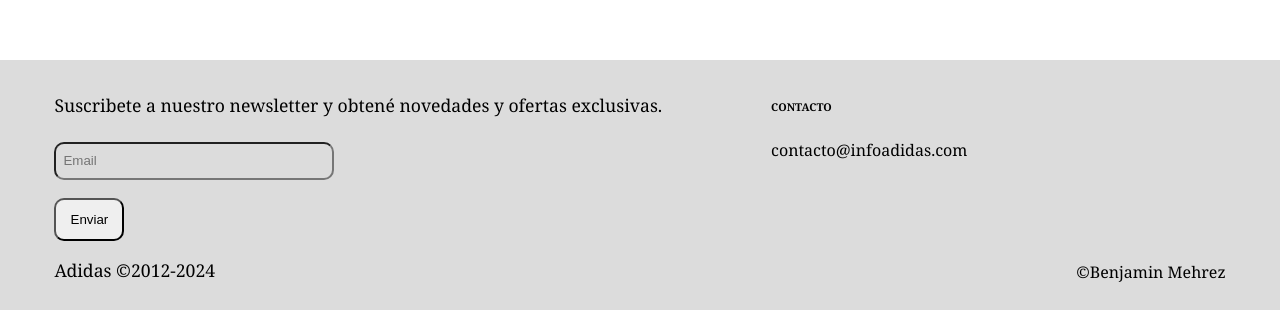
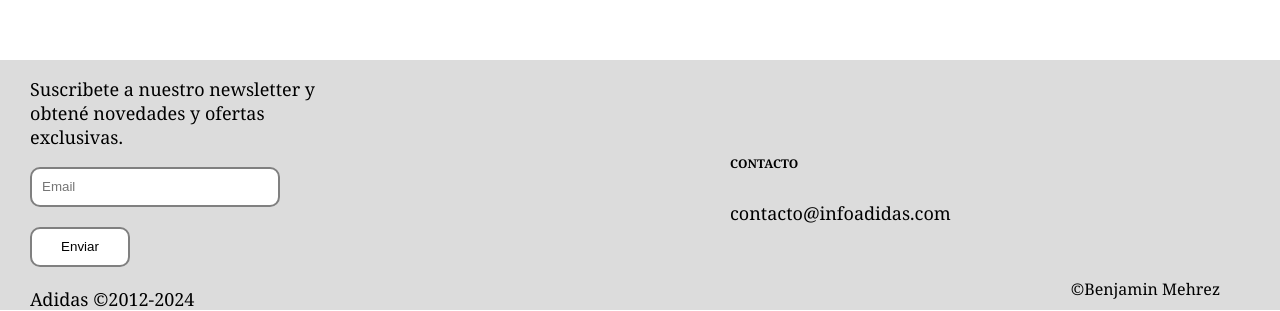
Before and after one commit to BenjaminMehrez/react-js, a React (Vite) app in the folder react-js/: page /cart in a window 1280 px wide. Shown: the part 690-1001 px from the top of the page. Built offline with nearby package versions, Linux system fonts and the light colour scheme.

Commit message:
mod response

```diff
--- a/react-js/src/components/CartContainer/CartContainer.css
+++ b/react-js/src/components/CartContainer/CartContainer.css
@@ -1,40 +1,34 @@
 .cart-container {
     display: flex;
-    justify-content: center;
+    flex-direction: column-reverse;
     align-items: center;
-    width: 1500px;
-    margin: auto;
-    margin-bottom: 200px;
-
+    margin-bottom: 180px;
 }
 
 .cart-card {
     display: flex;
-    flex-wrap: wrap;
-    max-height: 700px;
-    width: 700px;
-    overflow: auto;
+    flex-direction: column;
+    gap: 6px;
 }
 
-.card-body-cart{
+.card-body-cart {
     display: flex;
     flex-direction: column;
     text-align: center;
-    width: 320px;
-    height: 520px;
-    margin: 10px;
-    margin-bottom: 25px;
+    width: 275px;
+    height: 470px;
+    margin: 20px;
     gap: 5px;
     padding-bottom: 10px;
     border-radius: 20px;
     box-shadow: 2px 2px 10px rgba(0, 0, 0, 0.5);
 }
 
-.card-body-cart:hover{
+.card-body-cart:hover {
     border: 1px solid gray;
 }
 
-.restar{
+.restar {
     margin: auto;
     margin-top: 10px;
     width: 120px;
@@ -42,61 +36,60 @@
     border-radius: 20px;
     border: 2px solid gray;
     background-color: white;
+    color: black;
     cursor: pointer;
 }
 
-.restar:hover{
+.restar:hover {
     color: white;
     background-color: gray;
 }
 
-.eliminar{
+.eliminar {
     margin: auto;
     width: 150px;
     height: 40px;
     border-radius: 20px;
     border: 2px solid gray;
     background-color: white;
+    color: black;
     margin-bottom: 10px;
     cursor: pointer;
 }
 
-.eliminar:hover{
+.eliminar:hover {
     color: white;
     background-color: gray;
 }
 
-.img-cart{
+.img-cart {
     padding-bottom: 5px;
     border-top-left-radius: 20px;
     border-top-right-radius: 20px;
 }
 
-
-                               /* FORMULARIO */
+/* FORMULARIO */
 
 .cart-form {
     display: flex;
     flex-direction: column;
-    flex-wrap: wrap;
-    width: 500px;
-    height: 600px;
+    width: 320px;
+    height: auto;
     border-radius: 20px;
     padding: 24px;
-    padding-top: 40px;
-    margin-left: 50px;
     box-shadow: 2px 2px 10px rgba(0, 0, 0, 0.5);
+    margin-bottom: 70px;
 }
 
-.precio-total{
-    width: 200px;
+.precio-total {
+    width: 250px;
     padding: 10px;
     border-radius: 20px;
     background-color: gainsboro;
 }
 
-.cliente{
-    width: 100px;
+.cliente {
+    width: 90px;
     padding: 10px;
     border-radius: 20px;
     background-color: gainsboro;
@@ -127,19 +120,24 @@
     width: 250px;
 }
 
+.form-compra {
+    display: flex;
+    flex-direction: column;
+    gap: 20px;
+}
+
 .cart-form-comprar {
     border-radius: 20px;
     background-color: gray;
     color: white;
     height: 40px;
-    width: 200px;
-    margin-left: 120px;
-    margin-bottom: 30px;
+    width: 150px;
     border: solid grey;
     cursor: pointer;
+    margin: auto;
 }
 
-.cart-form-comprar:hover{
+.cart-form-comprar:hover {
     background-color: white;
     color: black;
 }
@@ -148,19 +146,23 @@
     border-radius: 20px;
     background-color: gray;
     color: white;
-    margin-left: 120px;
     height: 40px;
-    width: 200px;
+    width: 150px;
     border: solid grey;
     cursor: pointer;
+    margin: auto;
 }
 
-.cart-form-vaciar:hover{
+.cart-form-vaciar:hover {
     color: black;
     background-color: white;
 }
 
+
+
 /* NO HAY PRODUCTOS */
+
+
 
 .product-cart {
     display: flex;
@@ -168,8 +170,63 @@
     height: 550px;
 }
 
-.gracias{
+.gracias {
     display: flex;
     justify-content: center;
     height: 550px;
 }
+
+
+
+@media (min-width: 1024px) {
+
+    .cart-container {
+        display: flex;
+        flex-direction: row;
+        justify-content: space-evenly;
+        align-items: center;
+    }
+
+    .cart-card {
+        display: flex;
+        max-height: 500px;
+        width: 400px;
+        overflow: auto;
+    }
+
+    .cart-form {
+        margin: 0;
+
+    }
+
+    .restar {
+        margin-bottom: 8px;
+    }
+
+}
+
+@media (min-width: 1400px) {
+
+
+    .cart-container{
+        justify-content: center;
+        gap: 150px;
+    }
+
+
+    .cart-card {
+        display: flex;
+        flex-direction: row;
+        justify-content: space-evenly;
+        align-items: center;
+        flex-wrap: wrap;
+        max-height: 560px;
+        width: 660px;
+        overflow: auto;
+    }
+
+    .cart-form {
+        width: 400px;
+        margin: 0;
+    }
+}
--- a/react-js/src/components/CartContainer/CartContainer.jsx
+++ b/react-js/src/components/CartContainer/CartContainer.jsx
@@ -14,7 +14,7 @@ const CartContainer = () => {
     })
 
     const { cartList, vaciarCarrito, precioTotal, eliminarItem, eliminarCantidad } = useCartContext()
-    const [ comprado, setComprado ] = useState(true)
+    const [comprado, setComprado] = useState(true)
 
     const handleComprar = (e) => {
 
@@ -96,9 +96,11 @@ const CartContainer = () => {
                                 value={formData.phone}
                                 onChange={handleForm}
                             />
+                        </form >
+                        <div className='form-compra'>
                             <button className='cart-form-comprar' onClick={handleComprar}>Comprar</button>
                             <button className='cart-form-vaciar' onClick={vaciarCarrito}>Vaciar carrito</button>
-                        </form >
+                        </div>
                     </div>
 
                 </div>
--- a/react-js/src/components/Footer/Footer.css
+++ b/react-js/src/components/Footer/Footer.css
@@ -1,36 +1,91 @@
-.footer{
+.footer {
     background-color: gainsboro;
 }
 
-.container-footer{
+.container-footer {
     display: flex;
-    justify-content: space-around;
-    height: 250px;
-    padding-top: 15px;
+    flex-direction: column;
+    align-items: start;
+    margin-left: 30px;
 }
 
-.suscribcion p{
-    margin-bottom: 25px;
-    font-size: 1.1em;
+.suscribete {
+    width: 300px;
+    font-size: large;
 }
 
-.suscribcion form input{
-    background-color: gainsboro;
-    width: 280px;
-    height: 38px;
+
+.email {
+    width: 250px;
+    height: 40px;
+    border: 2px solid gray;
+    padding-left: 10px;
     border-radius: 10px;
-    margin-bottom: 18px;
-    padding-left: 7px;
 }
 
-.submit{
-    padding: 12px;
+.submit {
+    width: 100px;
+    height: 40px;
+    border: 2px solid gray;
     border-radius: 10px;
-    width: 70px;
+    margin-top: 20px;
     cursor: pointer;
+    background-color: white;
+}
+
+.submit:hover {
+    background-color: gray;
+    color: white;
+}
+
+.adidas {
+    margin: 0;
+    margin-top: 20px;
+}
+
+.contacto {
+    font-size: 18px;
+    margin: 0;
+}
+
+.creador {
+    margin: auto;
+    margin-bottom: 10px;
+}
+
+
+@media (min-width: 1024px) {
+
+    .footer{
+        display: flex;
+        justify-content: center;
+
+    }
+
+    .container-footer {
+        display: flex;
+        flex-direction: row;
+        align-items: center;
+        width: 1600px;
+        height: 250px;
+
+    }
+
+    .submit:hover {
+        background-color: gray;
+        color: white;
+    }
+
+    .contacto {
+        margin: auto;
+        margin-left: 400px;
+
+    }
+
+    .crador{
+        margin: auto;
+
+    }
+
 
 }
-
-.by{
-    margin-top: 170px;
-}
--- a/react-js/src/components/Footer/Footer.jsx
+++ b/react-js/src/components/Footer/Footer.jsx
@@ -8,25 +8,20 @@ const Footer = () => {
 
         <footer className='footer'>
             <div className='container-footer'>
-                    <div className='suscribcion'>
+                <div className='suscribete'>
                     <p>Suscribete a nuestro newsletter y obtené novedades y ofertas exclusivas.</p>
                     <form>
-                            <input type="email" name="email" id="email" placeholder="Email" />
+                        <input className='email' type="email" name="email" id="email" placeholder="Email" />
+                        <input className='submit' type="submit" name="enviar" id="enviar" value="Enviar" />
                     </form>
-                        <input className='submit' type="submit" name="enviar" id="enviar" value="Enviar" />
-
-                        <p>Adidas ©2012-2024</p>
+                    <p className='adidas'>Adidas ©2012-2024</p>
                 </div>
                 <div className='contacto'>
                     <h6>CONTACTO</h6>
                     <p>contacto@infoadidas.com</p>
                 </div>
-                    <div className='by'>
-                        <p>&copy;Benjamin Mehrez</p>
+                <p className='creador'>&copy;Benjamin Mehrez</p>
             </div>
-
-                </div>
-
         </footer>
     )
 }
--- a/react-js/src/components/Item/Item.css
+++ b/react-js/src/components/Item/Item.css
@@ -25,6 +25,7 @@
 
 .card-submit{
     width: 150px;
+    color: black;
     border: 2px solid gray;
     padding: 10px;
     margin: auto;
--- a/react-js/src/components/ItemDetail/ItemDetail.css
+++ b/react-js/src/components/ItemDetail/ItemDetail.css
@@ -23,6 +23,7 @@
 
 
 .mas{
+    color: black;
     background-color: white;
     width: 50px;
     height: 30px;
@@ -42,6 +43,7 @@
     cursor: pointer;
     border: 2px solid gray;
     border-radius: 20px;
+    color: black;
     background-color: white;
     margin-left: 4px;
 }
@@ -51,6 +53,7 @@
     border-radius: 20px;
     margin-top: 15px;
     width: 75px;
+    color: black;
     border: 2px solid gray;
     cursor: pointer;
     height: 35px;
@@ -79,6 +82,7 @@
     width: 170px;
     height: 40px;
     font-size: 15px;
+    color: black;
     border: 2px solid gray;
     border-radius: 20px;
     background-color: white;
@@ -96,6 +100,7 @@
     font-size: 15px;
     border: 2px solid gray;
     border-radius: 20px;
+    color: black;
     background-color: white;
 }
 
--- /dev/null
+++ b/react-js/src/components/NavBar/Menu.css
@@ -0,0 +1,58 @@
+.menu-toggle {
+  display: none;
+  background-color: #333;
+  color: #fff;
+  border: none;
+  padding: 10px 20px;
+  border-radius: 5px;
+  cursor: pointer;
+}
+
+.menu {
+  display: none;
+  justify-content: center;
+}
+
+.menu ul {
+  list-style: none;
+  padding: 0;
+  margin: 0;
+}
+
+@media (max-width: 767px) {
+  .menu-toggle {
+    display: block;
+    margin-right: 50px
+  }
+
+  .menu {
+    display: none;
+    position: absolute;
+    top: 60px;
+    left: 0;
+    width: 100%;
+    background-color: gainsboro;
+    padding: 10px;
+    z-index: 1000;
+    border-bottom: 2px solid #ccc;
+  }
+
+  .menu.active {
+    display: flex;
+    margin-top: 20px;
+    flex-direction: column;
+  }
+
+  .menu ul {
+    display: flex;
+    flex-direction: column;
+    align-items: center;
+  }
+
+  .menu li{
+    font-size: 20px;
+    margin: 20px;
+  }
+
+
+}
--- /dev/null
+++ b/react-js/src/components/NavBar/Menu.jsx
@@ -0,0 +1,56 @@
+import { useCartContext } from "../../Context/CartContext"
+import { Link, NavLink } from "react-router-dom"
+import { useState } from 'react';
+
+import './Menu.css';
+
+function Menu() {
+
+    const { cantidadTotal } = useCartContext()
+
+    const [showMenu, setShowMenu] = useState(false);
+
+    const toggleMenu = () => {
+        setShowMenu(!showMenu);
+    };
+
+    return (
+        <div>
+            <button className="menu-toggle" onClick={toggleMenu}>
+                {showMenu ? 'Cerrar' : 'Menú'}
+            </button>
+            <nav className={showMenu ? 'menu active' : 'menu'}>
+                <ul>
+                    <li><Link to='/'>Inicio</Link></li>
+                    <li><Link to='/categoria/remeras'>Remeras</Link></li>
+                    <li><Link to='/categoria/zapatillas'>Zapatillas</Link></li>
+                    <li><Link to='/categoria/camperas'>Camperas</Link></li>
+                    <li><Link to='/categoria/conjuntos'>Conjuntos</Link></li>
+                </ul>
+            </nav>
+        </div>
+
+
+    )
+}
+
+export default Menu;
+
+
+
+
+{/* <div>
+<button className="menu-toggle" onClick={toggleMenu}>
+    {showMenu ? 'Cerrar' : 'Menú'}
+</button>
+<nav className={showMenu ? 'menu active' : 'menu'}>
+    <ul>
+        <NavLink to='/' className={({ isActive }) => isActive ? 'nav-link-underline' : 'nav-link'}>Inicio</NavLink>
+        <NavLink to='/categoria/remeras' className={({ isActive }) => isActive ? 'nav-link-underline' : 'nav-link'}>Remeras</NavLink>
+        <NavLink to='/categoria/zapatillas' className={({ isActive }) => isActive ? 'nav-link-underline' : 'nav-link'}>Zapatillas</NavLink>
+        <NavLink to='/categoria/camperas' className={({ isActive }) => isActive ? 'nav-link-underline' : 'nav-link'}>Camperas</NavLink>
+        <NavLink to='/categoria/conjuntos' className={({ isActive }) => isActive ? 'nav-link-underline' : 'nav-link'}>Conjuntos</NavLink>
+        <NavLink to='/cart' className='cart'>{cantidadTotal() > 0 && cantidadTotal()}🛒</NavLink>
+    </ul>
+</nav>
+</div> */}
--- a/react-js/src/components/NavBar/NavBar.css
+++ b/react-js/src/components/NavBar/NavBar.css
@@ -1,16 +1,15 @@
 .nav {
     display: flex;
     align-items: center;
-    justify-content: space-around;
-    gap: 1em;
+    justify-content: space-evenly;
 }
 
-.logo{
+.logo {
     width: 80px;
     height: auto;
 }
 
-.nav a:hover{
+.nav a:hover {
     text-decoration: underline;
 }
 
@@ -19,9 +18,26 @@
     font-size: large;
 }
 
-.nav-link-underline{
+.nav-link-underline {
     font-size: large;
     font-weight: 600;
     text-decoration: underline;
+}
+
+
+@media (max-width: 767px) {
+
+    .nav-link {
+        display: none;
+    }
+
+    .nav-link-underline{
+        display: none;
+    }
+
+    .nav{
+        display: flex;
+        justify-content: space-around;
+    }
 
 }
--- a/react-js/src/components/NavBar/NavBar.jsx
+++ b/react-js/src/components/NavBar/NavBar.jsx
@@ -1,6 +1,9 @@
 import { NavLink } from "react-router-dom"
+import Menu from "./Menu"
+
 import { useCartContext } from "../../Context/CartContext"
-import  './NavBar.css'
+
+import './NavBar.css'
 
 
 const NavBar = () => {
@@ -11,15 +14,16 @@ const NavBar = () => {
         <>
             <header className="header">
                 <nav className="nav container">
-                    <NavLink to="./">
-                        <img src="../../../public/assets/adidas.png" alt="" className="logo"/>
+                    <NavLink to="/">
+                        <img src="/assets/adidas.png" alt="" className="logo" />
                     </NavLink>
                     <NavLink to='/' className={({ isActive }) => isActive ? 'nav-link-underline' : 'nav-link'}>Inicio</NavLink>
                     <NavLink to='/categoria/remeras' className={({ isActive }) => isActive ? 'nav-link-underline' : 'nav-link'}>Remeras</NavLink>
                     <NavLink to='/categoria/zapatillas' className={({ isActive }) => isActive ? 'nav-link-underline' : 'nav-link'}>Zapatillas</NavLink>
                     <NavLink to='/categoria/camperas' className={({ isActive }) => isActive ? 'nav-link-underline' : 'nav-link'}>Camperas</NavLink>
                     <NavLink to='/categoria/conjuntos' className={({ isActive }) => isActive ? 'nav-link-underline' : 'nav-link'}>Conjuntos</NavLink>
-                    <NavLink to='/cart' className={({ isActive }) => isActive ? 'nav-link-underline' : 'nav-link'}>{cantidadTotal() > 0 && cantidadTotal()}🛒</NavLink>
+                    <Menu/>
+                    <NavLink to='/cart' className='cart'>{cantidadTotal() > 0 && cantidadTotal()}🛒</NavLink>
                 </nav>
             </header>
         </>
```
Also changed, not shown: react-js/public/assets/menu.svg (added). Lines whose indentation alone changed are shown as unchanged.
